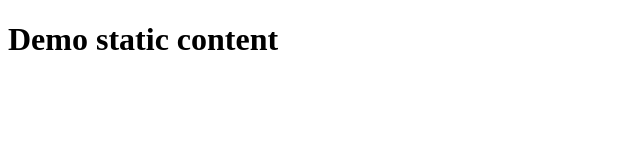
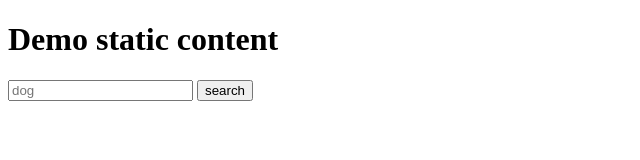
Before and after one commit to patrick-ausderau/node2019, a website: page public/test.html in a window 1280 px wide. Shown: the whole page, without its empty margins (0-640 px from the left). Drawn offline with Linux system fonts and the light colour scheme.

Commit message:
html form to send data through HTTP GET

```diff
--- a/public/test.html
+++ b/public/test.html
@@ -8,5 +8,9 @@
   <h1>
     Demo static content
   </h1>
+  <form action="/animal">
+    <input type="text" name="name" placeholder="dog">
+    <input type="submit" value="search">
+  </form>
 </body>
 </html>
```
